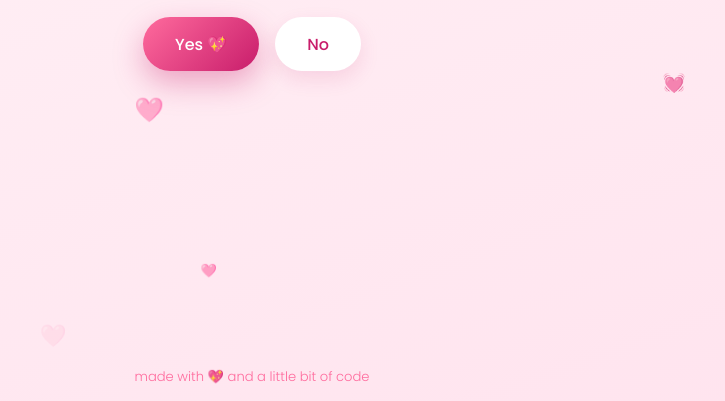
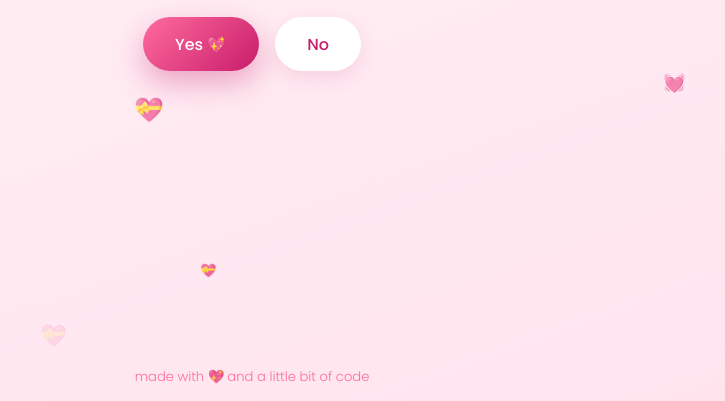
Before and after one commit to Botirjon777/youtube-projects, a plain HTML site: page 2026-07-04-will-you-go-on-a-date/index.html in a window 1280 px wide. Shown: the part 465-866 px from the top of the page, 388-1113 px from the left. Drawn offline with Linux system fonts and the light colour scheme.

Commit message:
Fix missing emoji glyphs: drop 🩷 (Unicode 15) + add emoji font fallback
Co-Authored-By: Claude Opus 4.8 (1M context) <noreply@anthropic.com>

```diff
--- a/2026-07-02-lovely-webpage-for-her/script.js
+++ b/2026-07-02-lovely-webpage-for-her/script.js
@@ -99,7 +99,7 @@ document.getElementById("surpriseBtn").addEventListener("click", function () {
 });
 
 /* ---------- Floating hearts ---------- */
-const EMOJIS = ["💖", "💕", "💗", "💓", "🩷", "💞"];
+const EMOJIS = ["💖", "💕", "💗", "💓", "💝", "💞"];
 const heartLayer = document.getElementById("hearts");
 
 function spawnHeart(x) {
--- a/2026-07-02-lovely-webpage-for-her/style.css
+++ b/2026-07-02-lovely-webpage-for-her/style.css
@@ -11,7 +11,7 @@
 html { scroll-behavior: smooth; }
 
 body {
-  font-family: "Poppins", system-ui, sans-serif;
+  font-family: "Poppins", system-ui, sans-serif, "Segoe UI Emoji", "Apple Color Emoji", "Noto Color Emoji";
   color: var(--ink);
   background: linear-gradient(160deg, var(--cream), var(--soft));
   overflow-x: hidden;
--- a/2026-07-04-will-you-go-on-a-date/script.js
+++ b/2026-07-04-will-you-go-on-a-date/script.js
@@ -131,7 +131,7 @@ function startCountdown() {
 /* =========================================================
    Floating hearts (shared with the channel style)
    ========================================================= */
-const EMOJIS = ["💖", "💕", "💗", "💓", "🩷", "💞"];
+const EMOJIS = ["💖", "💕", "💗", "💓", "💝", "💞"];
 const heartLayer = $("hearts");
 
 function spawnHeart(x) {
--- a/2026-07-04-will-you-go-on-a-date/style.css
+++ b/2026-07-04-will-you-go-on-a-date/style.css
@@ -9,7 +9,7 @@
 * { margin: 0; padding: 0; box-sizing: border-box; }
 
 body {
-  font-family: "Poppins", system-ui, sans-serif;
+  font-family: "Poppins", system-ui, sans-serif, "Segoe UI Emoji", "Apple Color Emoji", "Noto Color Emoji";
   color: var(--ink);
   background: linear-gradient(160deg, var(--cream), var(--soft));
   min-height: 100vh;
```
